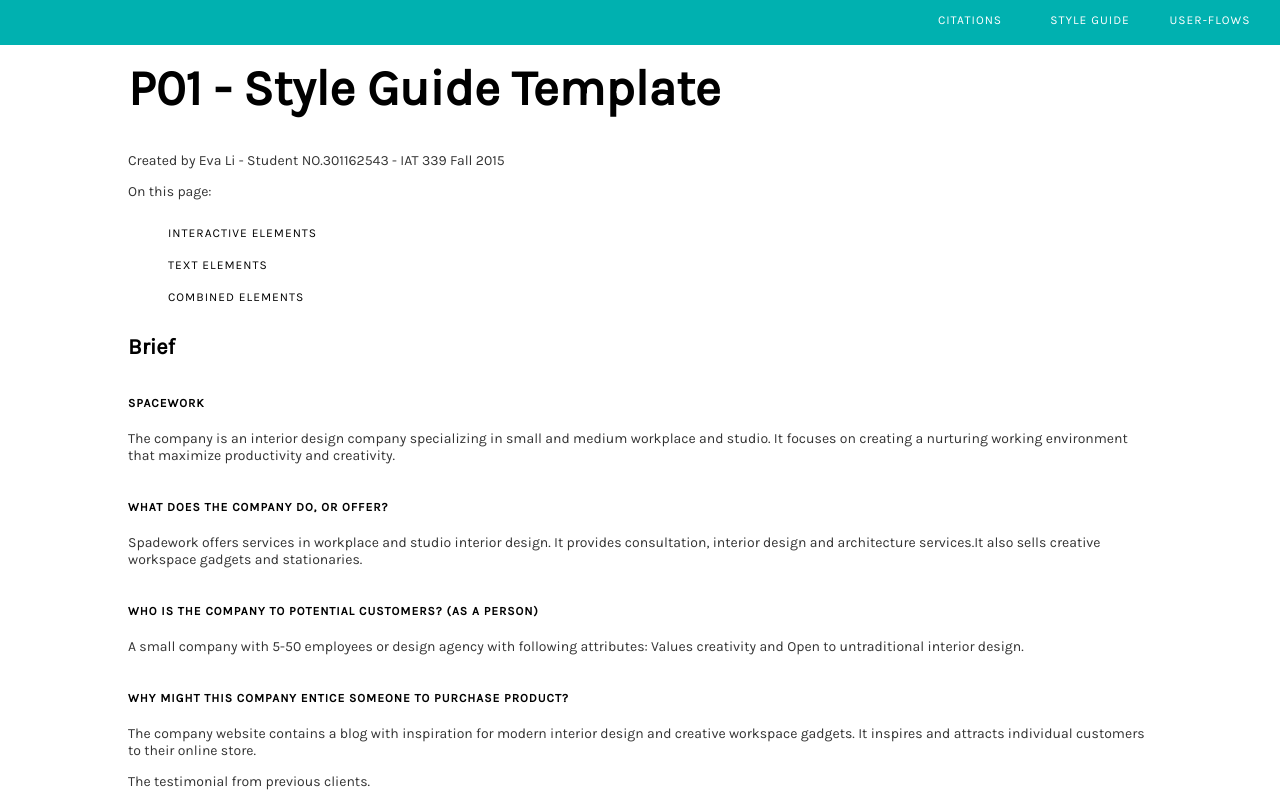
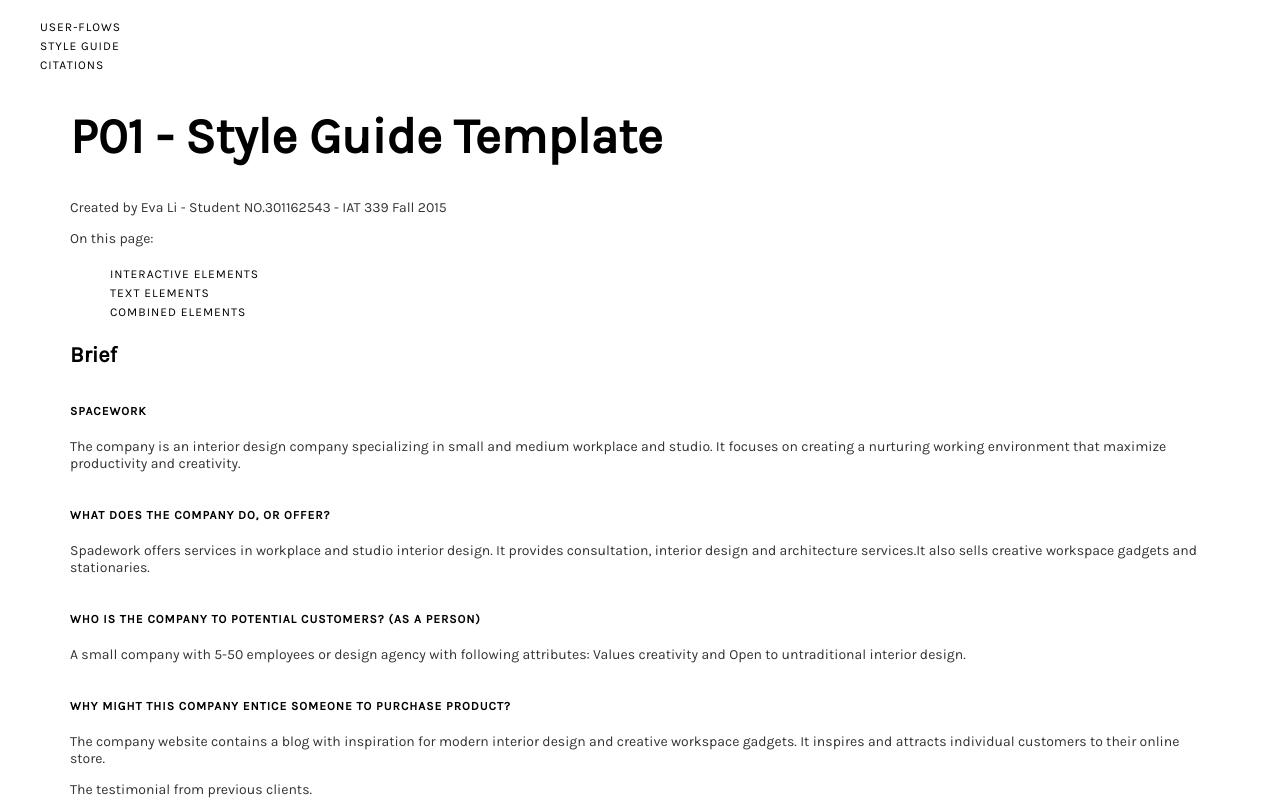
Before and after one commit to jncheng/iat339-project1, a plain HTML site: page Style_guide.html in a window 1280 px wide. Shown: the top 801 px of the page. Drawn offline with Linux system fonts and the light colour scheme.

Commit message:
updated css

```diff
--- a/Style_guide.html
+++ b/Style_guide.html
@@ -17,9 +17,9 @@
   <body>
     <nav class="main-nav">
         <ul class="nav">
-          <li><a href="User-flows.html">User-flows</a>
-          <li><a href="Style_guide.html">Style Guide</a>
-          <li><a href="Citations.html">Citations</a>
+          <li><a href="User-flows.html">User-flows</a></li>
+          <li><a href="Style_guide.html">Style Guide</a></li>
+          <li><a href="Citations.html">Citations</a></li>
         </ul>
      </nav>
 
--- a/css/grid.css
+++ b/css/grid.css
@@ -3,18 +3,21 @@
 	-webkit-box-sizing: border-box;
   	-moz-box-sizing: border-box;
   	box-sizing: border-box;
+
 }
 
 [class*='col-'] {
   float: left;
 }
 
-
 .box{
 	display: : -webkit-flex;
 	display: -ms-flex;
 	display: flex;
+}
 
+
+.box-center{
 	/*do render prefix first*/
 	-webkit-flex-wrap: wrap;
 	-ms-flex-wrap: wrap;
@@ -25,18 +28,31 @@
 	align-items: center;
 }
 
-
-.container{
-	width: 100%;
-	padding:2% 10%;
-	align-items: center;
-
+.row{
+  margin-right: -15px;
+  margin-left: -15px;
 }
 
-.row{
-	padding: 2% 0;
-	width: 100%;
-
+.container {
+  padding-right: 15px;
+  padding-left: 15px;
+  margin-right: auto;
+  margin-left: auto;
+}
+@media (min-width: 768px) {
+  .container {
+    width: 750px;
+  }
+}
+@media (min-width: 992px) {
+  .container {
+    width: 970px;
+  }
+}
+@media (min-width: 1200px) {
+  .container {
+    width: 1170px;
+  }
 }
 
 .col-2-3 {
--- a/css/main.css
+++ b/css/main.css
@@ -2,6 +2,8 @@
   STYLE GUIDE STYLING
   Default styling for the style guide
 */
+
+/*Fonts*/
 
 body{
   font-family: "Karla", Arial, sans-serif;
@@ -10,6 +12,84 @@ body{
   padding: 0px;
 }
 
+h1{
+  font-size: 3.125em;
+  font-weight: bold;
+}
+
+h2{
+  font-size:1.875em;
+  font-weight: normal;
+}
+
+h3{
+  font-size:1.375em;
+  /*letter-spacing: 0.2em;*/
+}
+
+h4{
+  font-size: 1.12em;
+}
+
+h5{
+  font-size: 12px;
+  letter-spacing: 1px;
+  font-weight: 700;
+  color:black;
+  text-transform: uppercase;
+  margin-top:3em;
+}
+
+p{
+  font-size: 0.875em;
+  color:#333333;
+}
+
+/*Nav*/
+/*
+nav a:hover, nav a:focus {
+  text-decoration: none;
+}
+
+nav {
+  position: fixed;
+  width: 100%;
+  height:45px;
+  background-color: #00b1b0;
+}
+
+nav ul{
+  margin: 0px;
+  padding: 0px;
+
+}
+
+nav ul li{
+  margin-right:20px;
+  top:0;
+  float:right;
+  height:45px;
+  color:white;
+  background-color:#00b1b0;
+  text-align: center;
+  border-bottom: none;
+
+}
+
+nav li:hover, nav li:focus{
+  color:#007171;
+}
+
+.nav>li>a{
+  display: block;
+  height:100%;
+  top:-50%;
+  padding-top: 20%;
+}*/
+
+
+
+/*Sections*/
 section:not([id]) {
   margin: 1em 0;
   padding: 4em 0em ;
@@ -29,46 +109,12 @@ section p {
   margin-top: 0;
 }
 
+
+
 #combined_elements h1{
   margin-top:4em;
 }
 
-nav {
-  margin-bottom: 1em;
-  padding-bottom: 1em;
-}
-
-.sub-nav ul li{
-  line-height: 2em;
-}
-
-nav a:hover, nav a:focus {
-  text-decoration: none;
-}
-
-
-.main-nav {
-  position: fixed;
-  width: 100%;
-  height:45px;
-  background-color: #00b1b0;
-}
-
-
-ul.nav li a {
-  margin-right:20px;
-  float:right;
-  height:100%;
-  color:white;
-  background-color:#00b1b0;
-  text-align: center;
-  border-bottom: none;
-  /*line-height:45px;*/
-}
-
-ul.nav li a:hover, ul.nav li a:focus{
-  color:#007171;
-}
 
 section code {
   background-color: #EEE;
@@ -139,10 +185,7 @@ input[type=text]{
 }
 
 /* Styling for the navigation */
-
-
-
-.button-nav {
+/*.button-nav {
   display: inline-block;
   color: black;
   width: auto;
@@ -150,8 +193,8 @@ input[type=text]{
   -webkit-transition: background-color 0.5s ease-out;
   transition: background-color 0.5s ease-out;
 }
-
-button:hover, button:focus,.button-nav:hover, .button-nav:focus, a:hover, a:focus {
+*/
+button:hover, button:focus, a:hover, a:focus {
   color: #00b1b0;
   border-color: #a8b4b7;
   text-decoration: none;
@@ -159,42 +202,7 @@ button:hover, button:focus,.button-nav:hover, .button-nav:focus, a:hover, a:focu
 
 
 
-/*
-  TEXT ELEMENTS -------------------
-*/
 
-h1{
-  font-size: 3.125em;
-  font-weight: bold;
-}
-
-h2{
-  font-size:1.875em;
-  font-weight: normal;
-}
-
-h3{
-  font-size:1.375em;
-  /*letter-spacing: 0.2em;*/
-}
-
-h4{
-  font-size: 1.12em;
-}
-
-h5{
-  font-size: 12px;
-  letter-spacing: 1px;
-  font-weight: 700;
-  color:black;
-  text-transform: uppercase;
-  margin-top:3em;
-}
-
-p{
-  font-size: 0.875em;
-  color:#333333;
-}
 
 .qoute{
   font-size:12px;
@@ -217,8 +225,8 @@ button, a{
 }
 
 img{
-  width:50%;
-  height: auto;
+  width: 100%;
+   height: auto;
 }
 
 .light-grey{
@@ -242,3 +250,23 @@ img{
   width: 100%;
   height: auto;
 }
+
+/*Home page*/
+.featured-product{
+  width: 40%;
+}
+
+.featured-product figurecaption{
+  padding:1em;
+  position: absolute;
+  top: 30%;
+
+}
+
+.float-right{
+  float: right;
+}
+
+.float-left{
+  float: left;
+}
```
